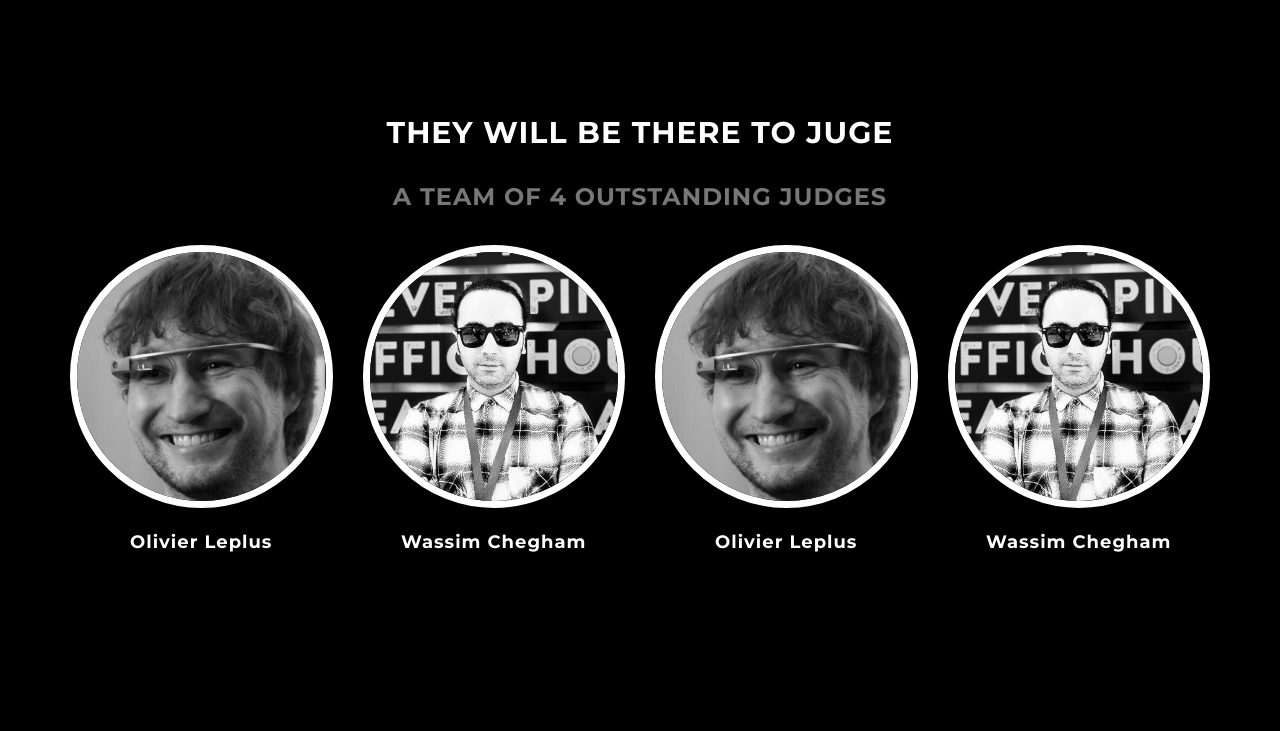
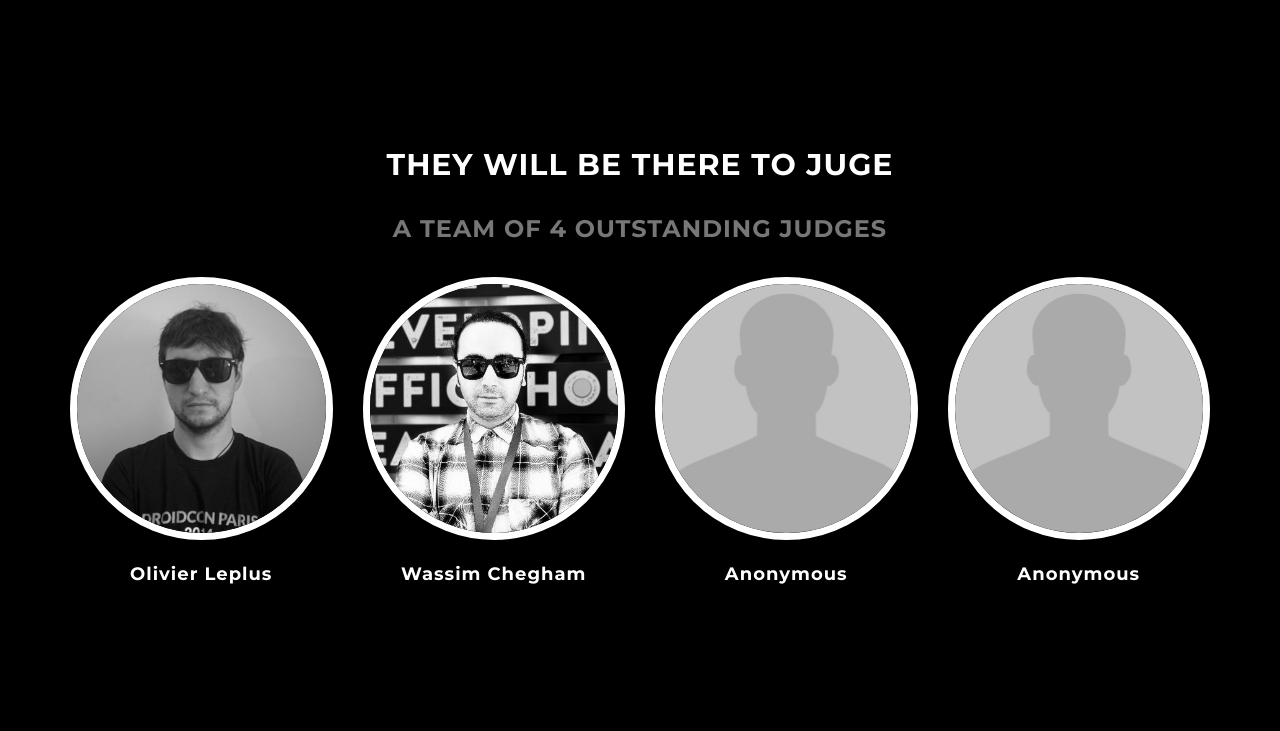
Before and after one commit to tagazok/fightcode, a website: page index.html in a window 1280 px wide. Shown: the part 2102-2833 px from the top of the page. Drawn offline with nearby package versions, Linux system fonts and the light colour scheme; some packages are replaced by stand-ins of ours; a web font is replaced by a local one.

Commit message:
fix(pictures): Add anonymous pictures and change olivier's picture

```diff
--- a/index.html
+++ b/index.html
@@ -115,7 +115,7 @@
                         <span class="rule-number">#4</span> ONLY <span class="rule-highlight">4 teams</span> TO FIGHT.
                     </p>
                     <p>
-                        <span class="rule-number">#5</span><span class="rule-highlight">one fight</span> AT A TIME.
+                        <span class="rule-number">#5</span><span class="rule-highlight"> one fight</span> AT A TIME.
                     </p>
                     <p>
                         <span class="rule-number">#6</span> NO <span class="rule-highlight">shirts</span>, NO <span class="rule-highlight">shoes</span>.
@@ -155,7 +155,7 @@
             <div class="row">
                 <div class="col-sm-3">
                     <div class="team-member">
-                        <img src="img/team/olivier.jpg" class="img-responsive img-circle" alt="">
+                        <img src="img/team/olivier2.jpg" class="img-responsive img-circle" alt="">
                         <h4>Olivier Leplus</h4>
                         <!--<p class="text-muted">Lead Designer</p>
                         <ul class="list-inline social-buttons">
@@ -176,14 +176,14 @@
                 </div>
                 <div class="col-sm-3">
                     <div class="team-member">
-                        <img src="img/team/olivier.jpg" class="img-responsive img-circle" alt="">
-                        <h4>Olivier Leplus</h4>
+                        <img src="img/team/anonymous.jpg" class="img-responsive img-circle" alt="">
+                        <h4>Anonymous</h4>
                     </div>
                 </div>
                 <div class="col-sm-3">
                     <div class="team-member">
-                        <img src="img/team/wassim.jpg" class="img-responsive img-circle" alt="">
-                        <h4>Wassim Chegham</h4>
+                        <img src="img/team/anonymous.jpg" class="img-responsive img-circle" alt="">
+                        <h4>Anonymous</h4>
                     </div>
                 </div>
             </div>
--- a/less/mine.less
+++ b/less/mine.less
@@ -55,6 +55,7 @@ video {
     .rules {
         display: inline-block;
         text-align: left;
+        max-width: 460px;
 
         p {
             // color: #222;
```
Also changed, not shown: css/mine.css, css/mine.min.css, img/team/anonymous.jpg (added), img/team/anonymous.png (added), img/team/olivier2.jpg (added), 1 other file.
